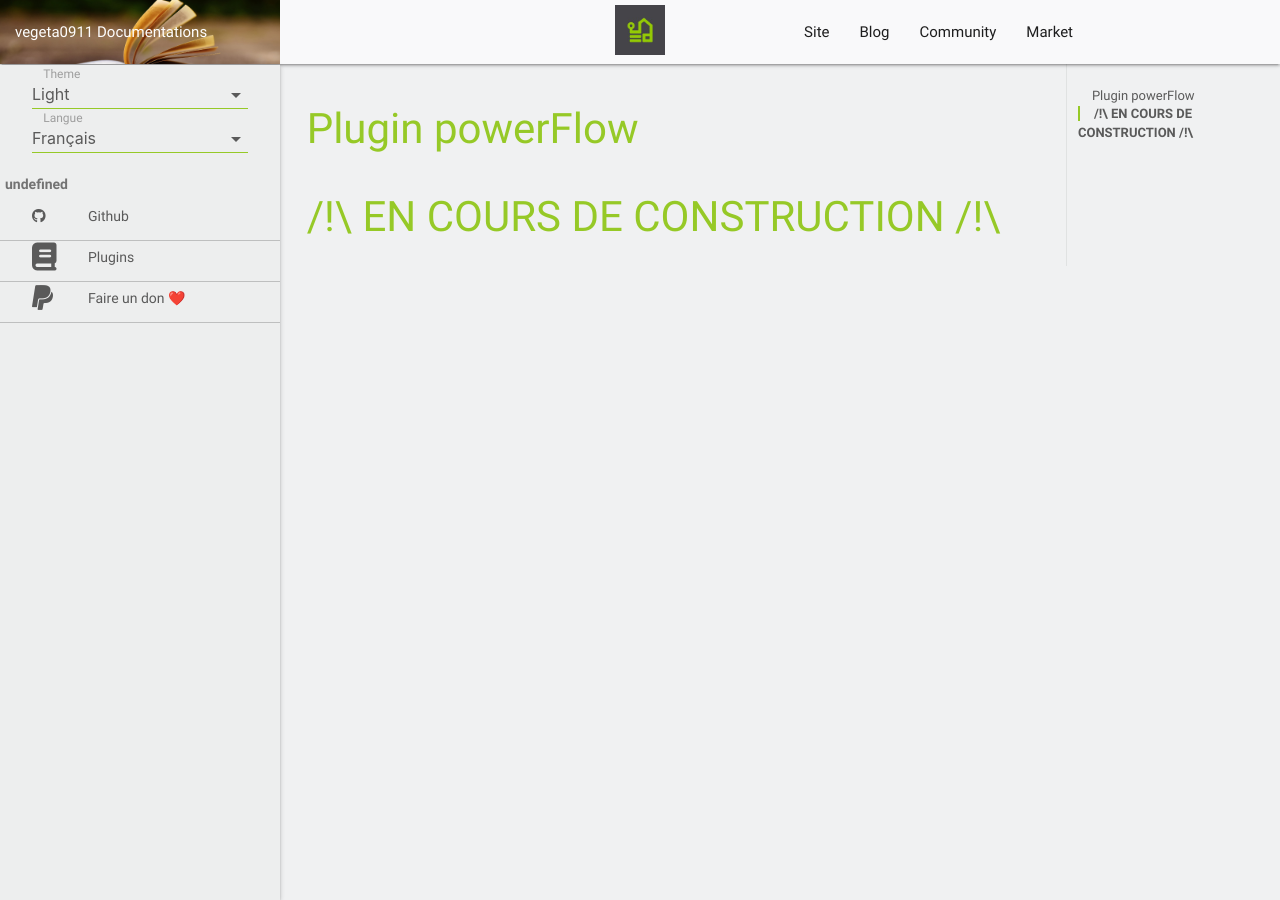
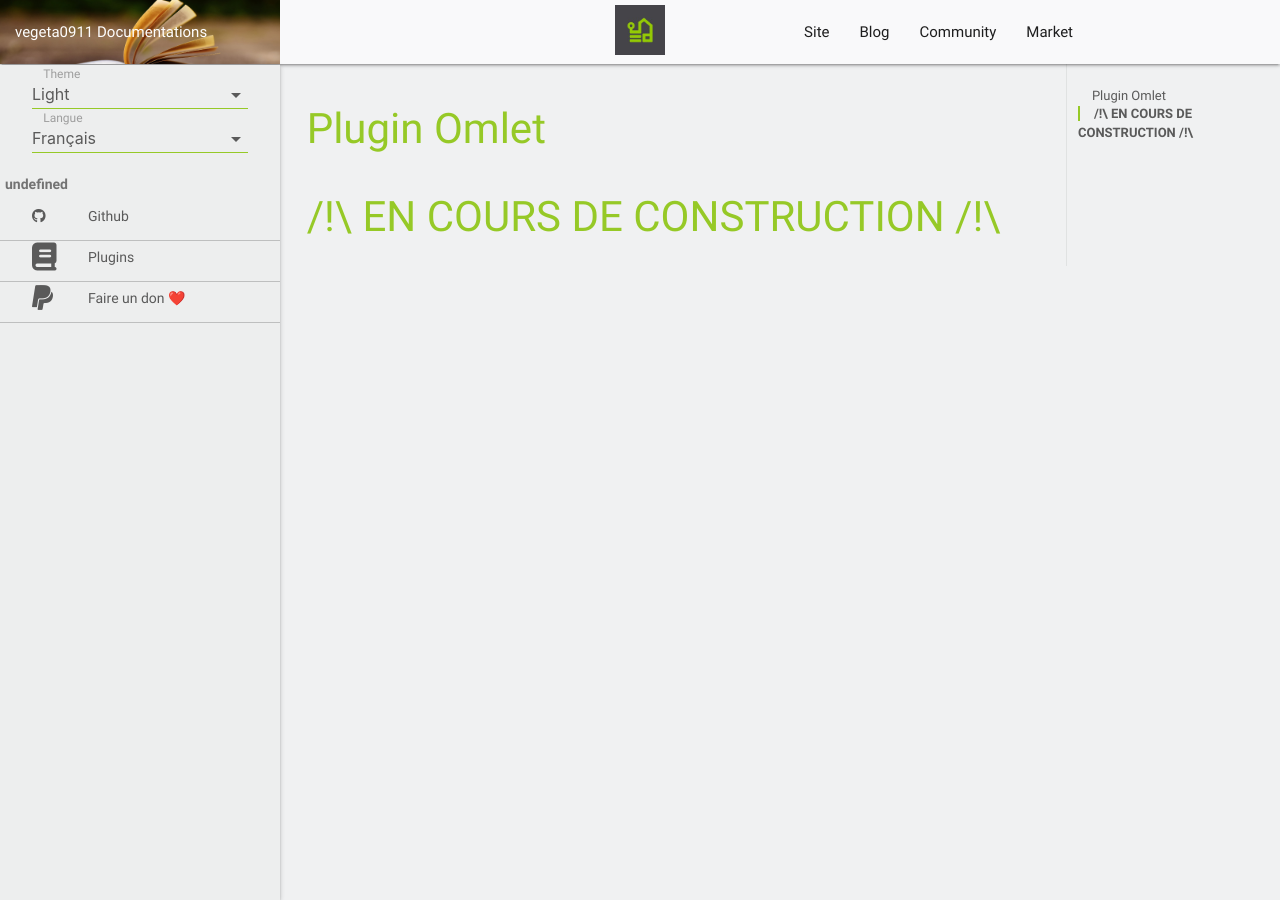
Before and after one commit to vegeta0911/documentation, a Jekyll site: the page built from plugins/fr_FR/Omlet/index.md, in a window 1280 px wide and 900 px high. Built offline with Jekyll 4.4.1, drawn with Linux system fonts in a browser that asks for light colours; nearby versions of some CDN libraries; our own code applies the rules of GitHub Pages for plain Markdown files; library files that are not in the unit come from our copies.

Commit message:
Update index.md

```diff
--- a/plugins/fr_FR/Omlet/index.md
+++ b/plugins/fr_FR/Omlet/index.md
@@ -1,3 +1,3 @@
-# Plugin powerFlow
+# Plugin Omlet
 
 # /!\ EN COURS DE CONSTRUCTION /!\
```
